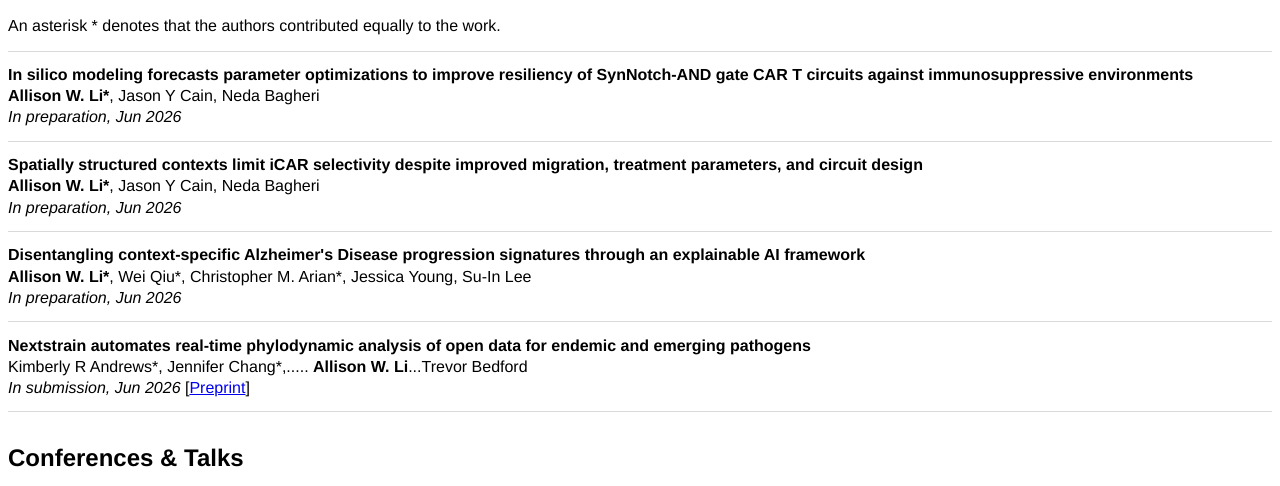
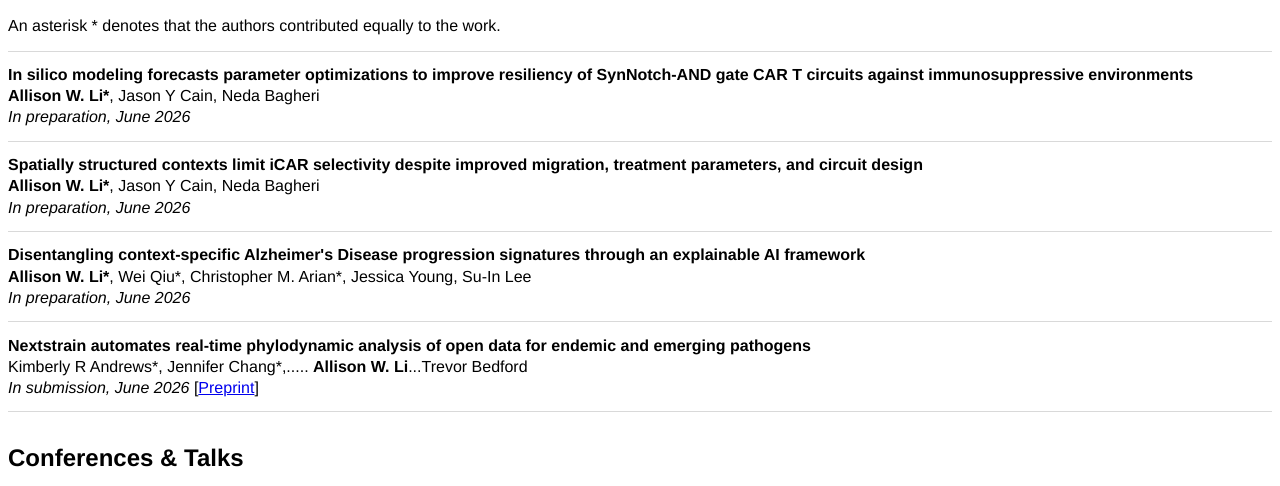
Before and after one commit to allison-li-1016/allison-li-1016.github.io, a Jekyll site: the page built from index.md, in a window 1280 px wide and 900 px high, scrolled down 1836 px. Shown: the part 152-638 px from the top of the window. Built offline with Jekyll 4.4.1, drawn with Linux system fonts in a browser that asks for light colours; some web fonts are replaced; a style sheet for code colours, icons or effects is not loaded; our own code applies the rules of GitHub Pages for plain Markdown files.

Commit message:
fix typos

```diff
--- a/_data/publications.yml
+++ b/_data/publications.yml
@@ -1,18 +1,18 @@
 main:
   - title: "In silico modeling forecasts parameter optimizations to improve resiliency of SynNotch-AND gate CAR T circuits against immunosuppressive environments"
     authors: "<strong>Allison W. Li*</strong>, Jason Y Cain, Neda Bagheri"
-    conference: "In preparation, Jun 2026"
+    conference: "In preparation, June 2026"
 
   - title: "Spatially structured contexts limit iCAR selectivity despite improved migration, treatment parameters, and circuit design"
     authors: "<strong>Allison W. Li*</strong>, Jason Y Cain, Neda Bagheri"
-    conference: "In preparation, Jun 2026"
+    conference: "In preparation, June 2026"
 
   - title: "Disentangling context-specific Alzheimer's Disease progression signatures through an explainable AI framework"
     authors: "<strong>Allison W. Li*</strong>, Wei Qiu*, Christopher M. Arian*, Jessica Young, Su-In Lee"
-    conference: "In preparation, Jun 2026"
+    conference: "In preparation, June 2026"
 
 
   - title: "Nextstrain automates real-time phylodynamic analysis of open data for endemic and emerging pathogens"
     authors: "Kimberly R Andrews*, Jennifer Chang*,..... <strong>Allison W. Li</strong>...Trevor Bedford"
-    conference: "In submission, Jun 2026"
+    conference: "In submission, June 2026"
     preprint: https://pmc.ncbi.nlm.nih.gov/articles/PMC13041781/pdf/nihpp-2026.03.23.713807v1.pdf
```
